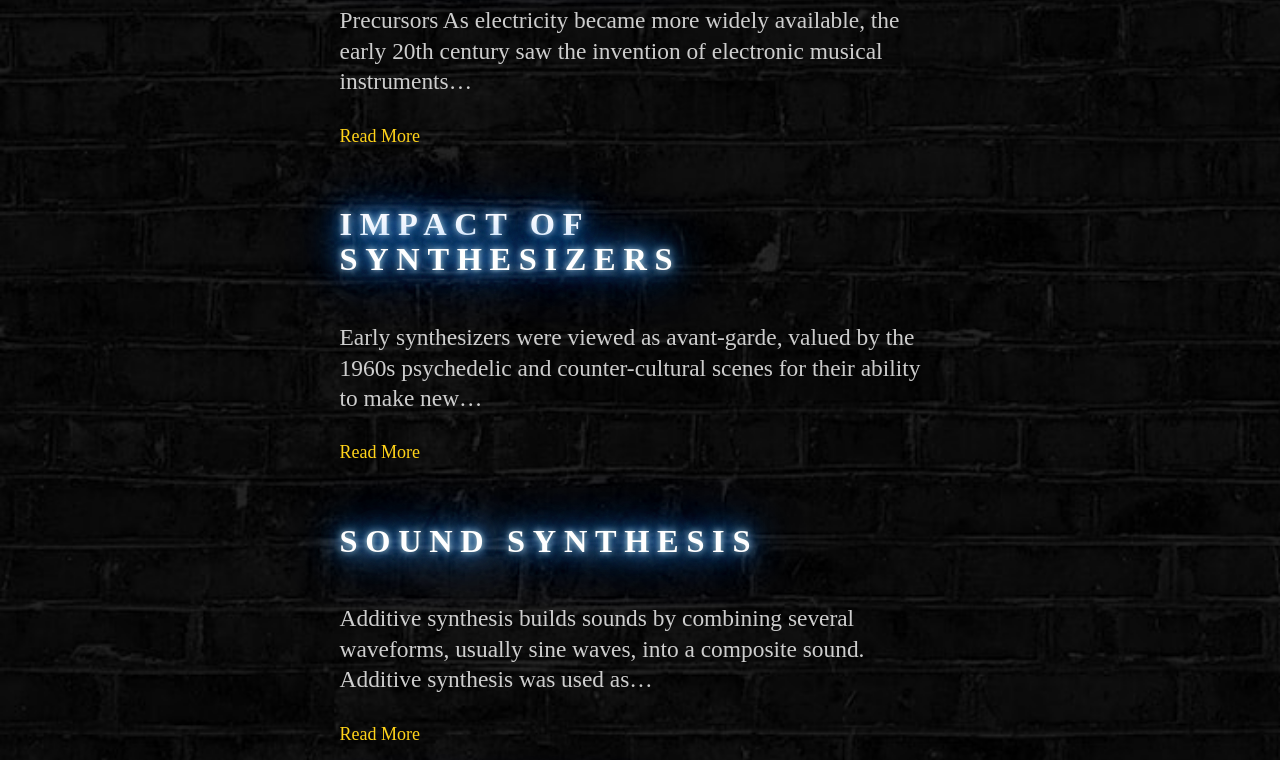
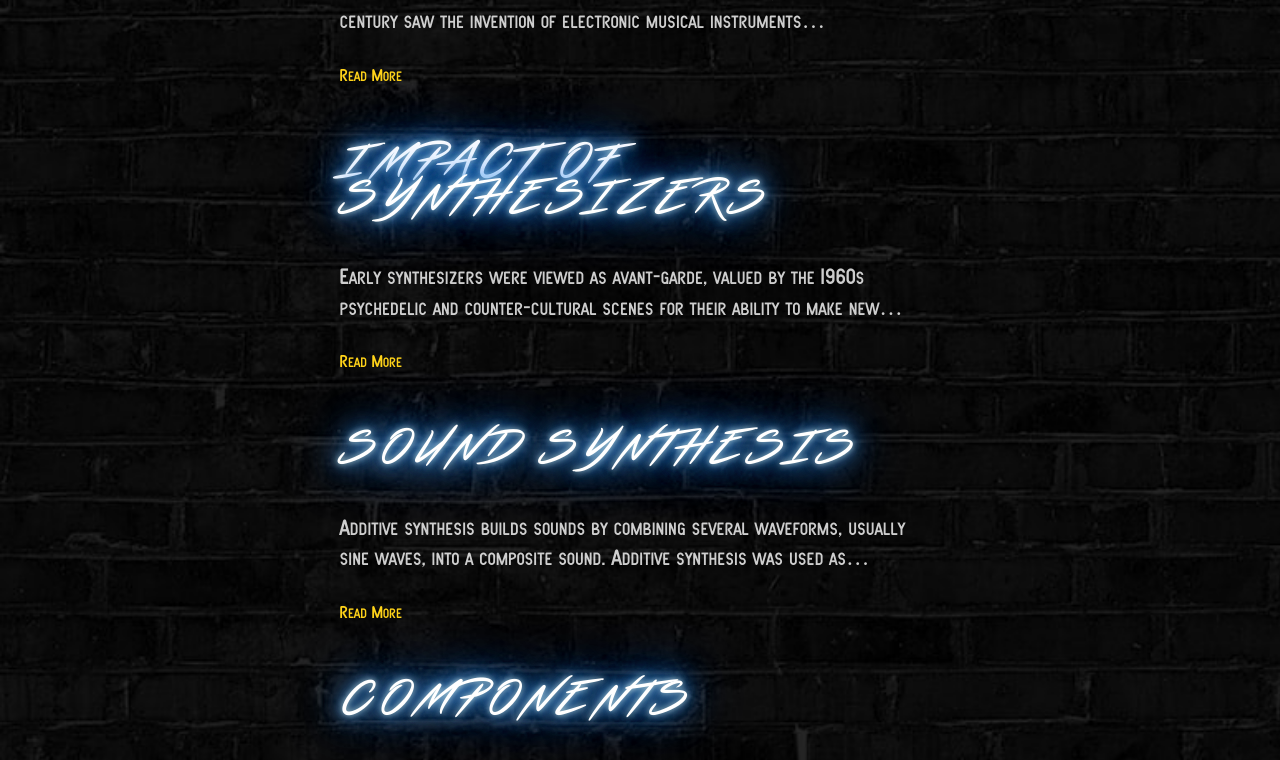
Before and after one commit to its-dgreen/synthwave, a Gatsby site: page / in a window 1280 px wide. Shown: the part 602-1362 px from the top of the page. Built offline with nearby package versions, Linux system fonts and the light colour scheme; Gatsby itself is replaced by a stand-in of ours.

Commit message:
finally fixed fonts

```diff
--- a/gatsby-config.js
+++ b/gatsby-config.js
@@ -49,7 +49,7 @@ module.exports = {
       options: {
         custom: {
           families: ['Streamster, Atarian'],
-          urls: ['/fonts/fonts.css'],
+          urls: ['fonts/fonts.css'],
         },
       },
     },
--- a/src/components/layout.css
+++ b/src/components/layout.css
@@ -1,3 +1,13 @@
+@font-face {
+  font-family: 'Streamster';
+  src: url('../../static/fonts/Streamster.ttf') format('truetype');
+}
+
+@font-face {
+  font-family: 'Atarian';
+  src: url('../../static/fonts/Atarian.ttf') format('truetype');
+}
+
 html {
   -ms-text-size-adjust: 100%;
   -webkit-text-size-adjust: 100%;
--- a/static/fonts/fonts.css
+++ b/static/fonts/fonts.css
@@ -1,9 +1,9 @@
 @font-face {
   font-family: 'Streamster';
-  src: url('Streamster.ttf');
+  src: url('Streamster.ttf') format('truetype');
 }
 
 @font-face {
   font-family: 'Atarian';
-  src: url('Atarian.ttf');
+  src: url('Atarian.ttf') format('truetype');
 }
```
